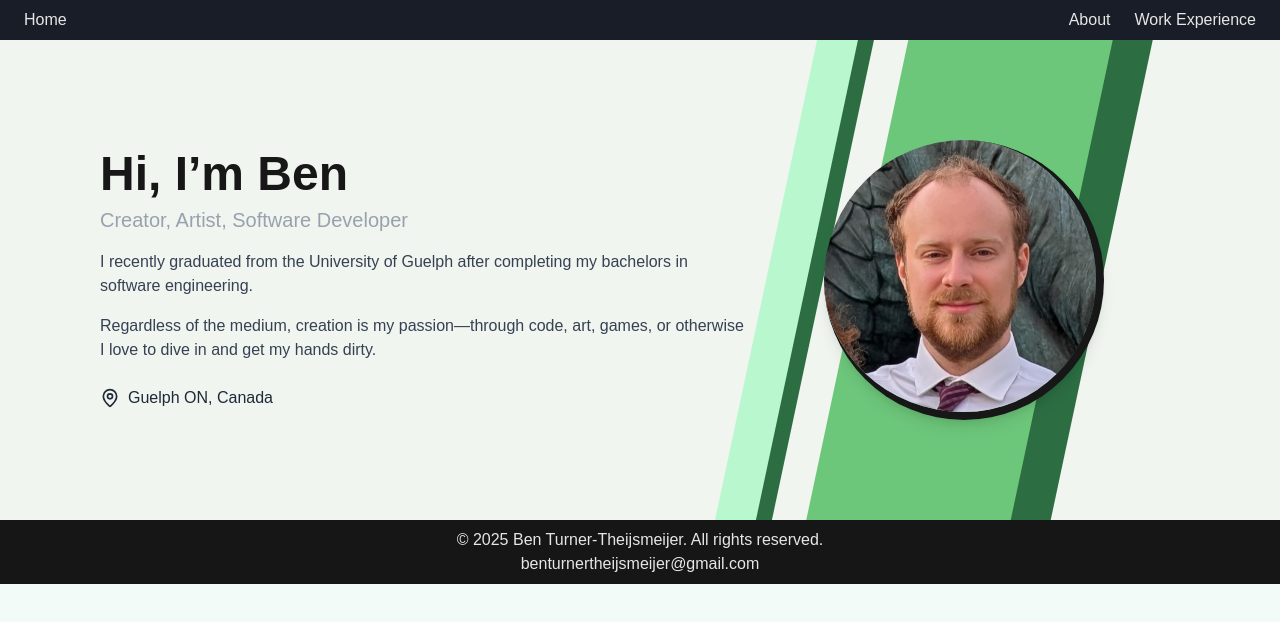
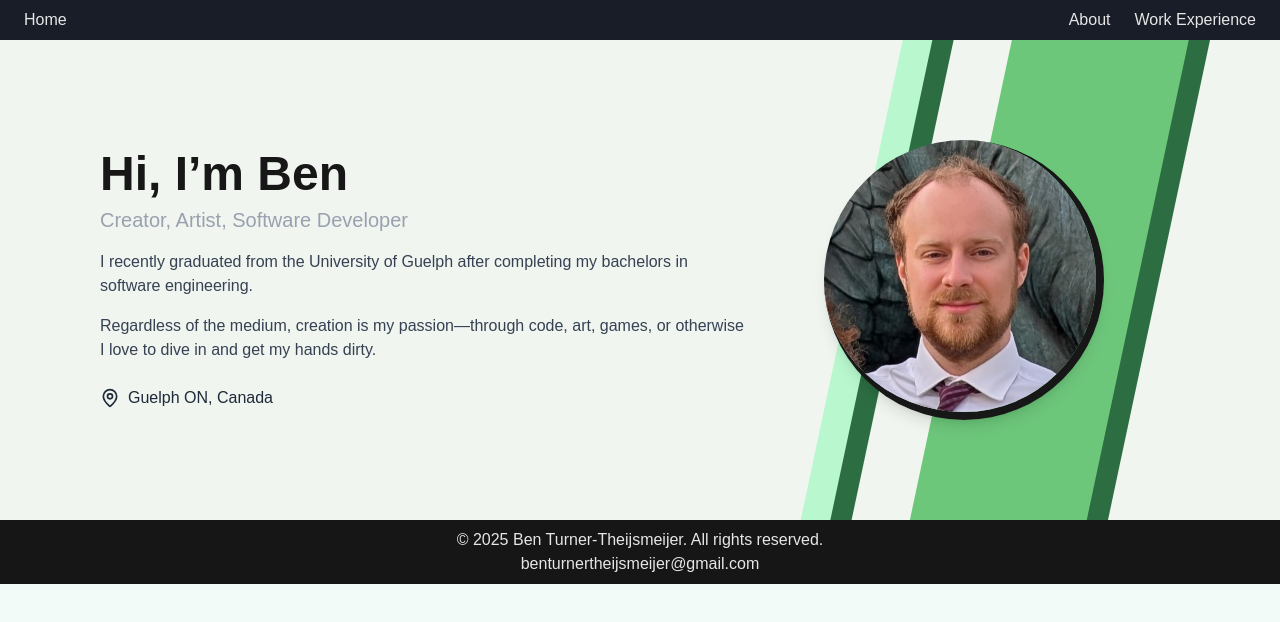
Before and after one commit to Ben-Turner-Theijsmeijer/Portfolio, a Next.js app: page /about in a window 1280 px wide. Shown: the top 622 px of the page. Built offline with nearby package versions, Linux system fonts and the light colour scheme.

Commit message:
overhauled the stripes

```diff
--- a/app/about/page.tsx
+++ b/app/about/page.tsx
@@ -23,34 +23,45 @@ export default function AboutMe() {
                 </div>
             </div>
 
-            <motion.div
-                initial={{ opacity: 0, x:50 }}
+            <div className="md:w-2/5 flex justify-center mt-8 md:mt-0 relative">
+
+                {/* <motion.div
+                initial={{ opacity: 0, x:70 }}
                 animate={{ opacity: 1, x:0 }}
                 transition={{
                     duration: 0.8,
                     type: "spring",
                     stiffness: 100,
-                    damping: 10, // bounce control
+                    damping: 10,
                     delay: 0.2,
                 }}
-                className="md:w-2/5 flex justify-center mt-8 md:mt-0 relative">
+                className="Stripe">
+                    <div className="absolute p-0 md:p-5 w-screen md:-left-70 lg:-left-110 xl:-left-140 2xl:-left-155 rotate-282 accent3">
+                    </div>
+                    <div className="absolute p-0 md:p-5 w-screen md:-left-74 lg:-left-114 xl:-left-144 2xl:-left-159 rotate-282 accent1">
+                    </div>
+                    <div className="absolute p-0 md:p-10 lg:p-20 xl:p-25 w-screen md:-left-45 lg:-left-75 xl:-left-95 2xl:-left-110 rotate-282 accent3">
+                    </div>
+                    <div className="absolute p-0 md:p-10 lg:p-20 xl:p-25 w-screen md:-left-50 lg:-left-80 xl:-left-105 2xl:-left-120 rotate-282 accent2">
+                    </div>
+                </motion.div> */}
 
-                <div className="absolute p-0 md:p-5 w-screen md:-left-70 lg:-left-110 xl:-left-140 2xl:-left-160 rotate-282 accent3">
+                <div className="Stripe absolute inset-0 flex justify-center items-center max-md:hidden">
+                    <div className="absolute rotate-[192deg] accent3 h-500 w-1/15 translate-y-[-18%]" />
+                    <div className="absolute rotate-[192deg] accent1 h-500 w-1/15 translate-y-[-23%]" />
+                    <div className="absolute rotate-[192deg] accent3 h-500 w-2/5 translate-y-[25%]" />
+                    <div className="absolute rotate-[192deg] accent2 h-500 w-2/5 translate-y-[20%]" />
                 </div>
-                <div className="absolute p-0 md:p-5 w-screen md:-left-74 lg:-left-114 xl:-left-144 2xl:-left-164 rotate-282 accent1">
-                </div>
-                <div className="absolute p-0 md:p-10 lg:p-20 xl:p-25 w-screen md:-left-45 lg:-left-75 xl:-left-95 2xl:-left-115 rotate-282 accent3">
-                </div>
-                <div className="absolute p-0 md:p-10 lg:p-20 xl:p-25 w-screen md:-left-50 lg:-left-80 xl:-left-105 2xl:-left-125 rotate-282 accent2">
-                </div>
-                <div className="relative w-70 h-70 rounded-full overflow-hidden border-r-8 border-b-8 black shadow-lg">
+
+
+                <div className="relative w-60 h-60 sm:w-70 sm:h-70 rounded-full overflow-hidden border-r-8 border-b-8 black shadow-lg">
                 <img
                     src="images/Ben PFP.jpg"
                     alt="Ben"
                     className="w-full h-full object-cover"
                 />
                 </div>
-            </motion.div>
+            </div>
         </div>
     );
 }
```
